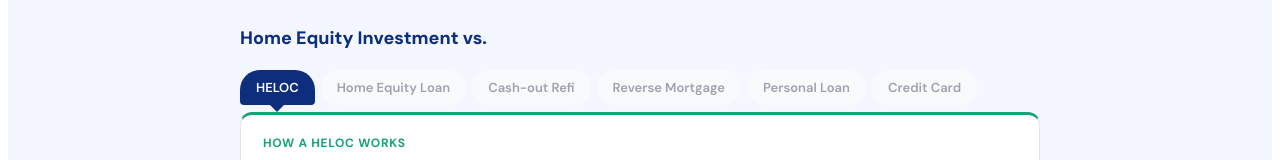
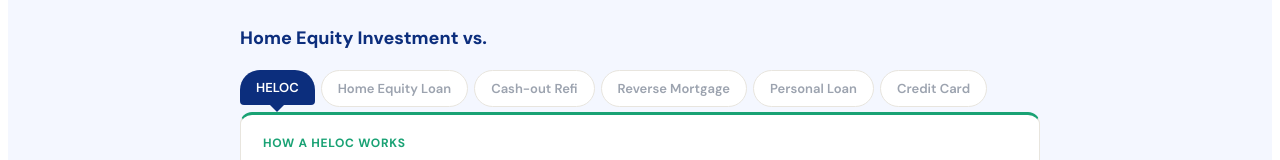
Before and after one commit to mcarl-hometap/comparison-app, a React (Vite) app: page / in a window 1280 px wide. Shown: the part 242-402 px from the top of the page. Built offline with nearby package versions, Linux system fonts and the light colour scheme.

Commit message:
Update to v12 comparison tool

```diff
--- a/src/App.jsx
+++ b/src/App.jsx
@@ -531,11 +531,12 @@ export default function ComparisonTool() {
                   <div key={opt.key} style={{ display: "flex", flexDirection: "column", alignItems: "center" }}>
                     <button onClick={() => switchTo(opt.key)} style={{
                       padding: "9px 16px", borderRadius: active ? "20px 20px 4px 4px" : 20, border: "none",
-                      background: active ? BRAND.blue700 : BRAND.gray100,
+                      background: active ? BRAND.blue700 : BRAND.white,
                       color: active ? BRAND.white : BRAND.gray500,
                       fontSize: 13, fontWeight: 600, fontFamily: BRAND.font,
                       cursor: "pointer", transition: "all 0.25s ease",
                       whiteSpace: "nowrap",
+                      border: active ? "none" : `1px solid ${BRAND.border}`,
                     }}>
                       {opt.label}
                     </button>
```
